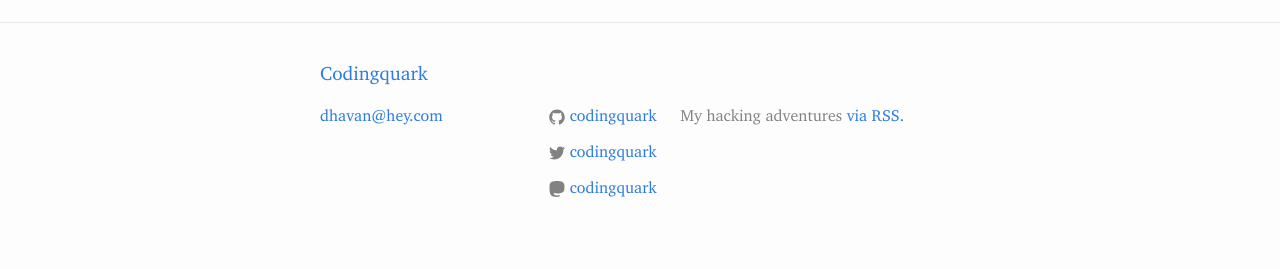
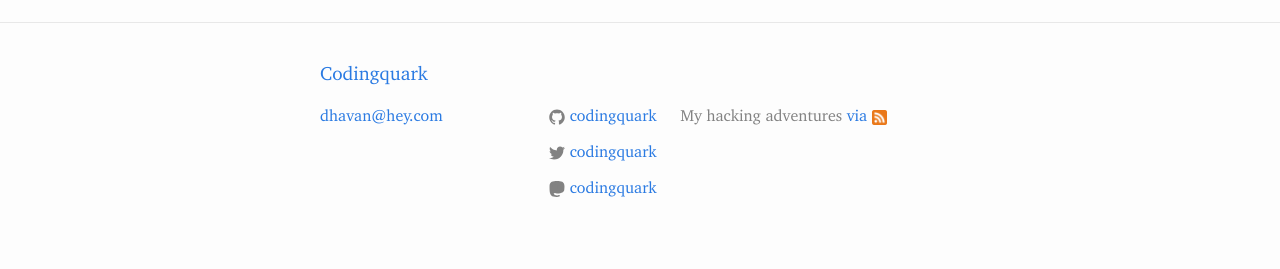
Before and after one commit to codingquark/codingquark.github.io, a Jekyll site: the page built from about.md, in a window 1280 px wide. Shown: the part 1062-1331 px from the top of the page. Built offline with Jekyll 4.4.1, drawn with Linux system fonts in a browser that asks for light colours; some web fonts are replaced.

Commit message:
Footer now has RSS logo

```diff
--- a/_includes/footer.html
+++ b/_includes/footer.html
@@ -34,7 +34,7 @@
       </div>
 
       <div class="footer-col footer-col-3">
-        <p>{{ site.description }} <a href="{{ "/feed.xml" | prepend: site.baseurl }}">via RSS.</a></p>
+        <p>{{ site.description }} <a href="{{ "/feed.xml" | prepend: site.baseurl }}">via <img src="/assets/images/rss-512-1.png" /></a></p>
       </div>
     </div>
 
--- a/_sass/_layout.scss
+++ b/_sass/_layout.scss
@@ -118,6 +118,15 @@
 .site-footer {
     border-top: 1px solid $grey-color-light;
     padding: $spacing-unit 0;
+
+    img {
+	display: inline-block;
+	position: relative;
+	max-width:15px;
+	max-height:15px;
+	width: auto;
+	height: auto;
+    }
 }
 
 .footer-heading {
@@ -235,6 +244,7 @@
     font-feature-settings: 'smcp' 1;
     font-weight: 500;
     line-height: 1;
+    margin-bottom: 10px;
 }
 
 .post-content {
```
Also changed, not shown: assets/images/rss-512-1.png (added).
